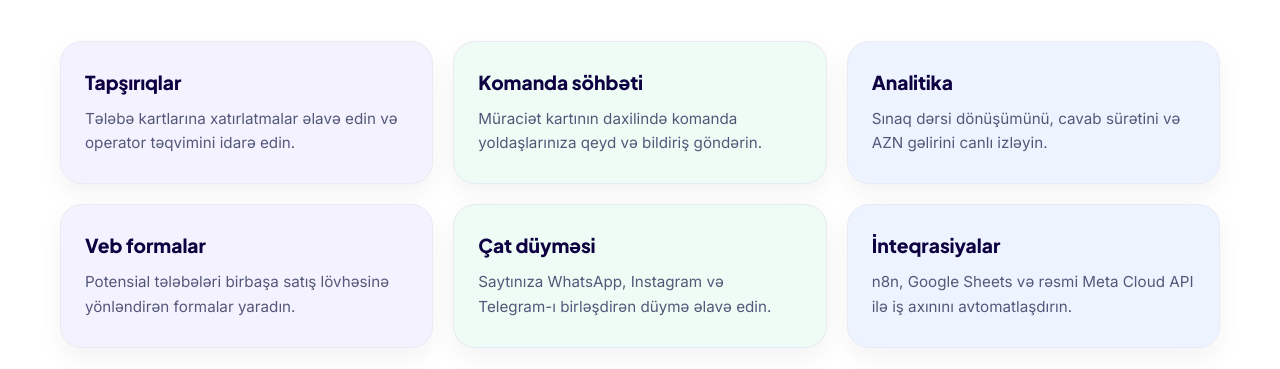
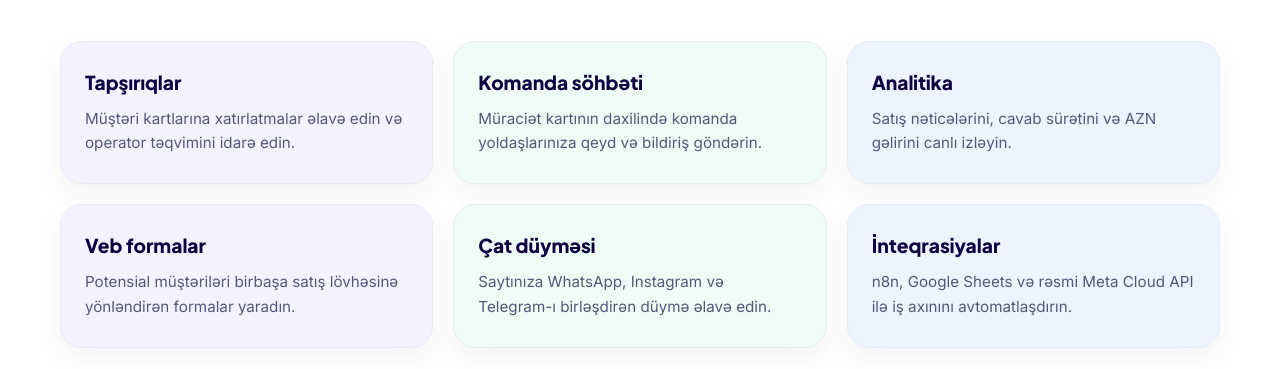
Before and after one commit to azadhashimoc-debug/qeydai, a Next.js app: page /az/product in a window 1280 px wide. Shown: the part 4160-4529 px from the top of the page. Built offline with nearby package versions, Linux system fonts and the light colour scheme.

Commit message:
fix(marketing): align customer journeys and universal CRM copy

```diff
--- a/src/app/[lang]/product/page.tsx
+++ b/src/app/[lang]/product/page.tsx
@@ -43,18 +43,18 @@ export default async function ProductPage({ params }: PageProps<"/[lang]/product
 
   const extraTools = isEn
     ? [
-        { title: "Tasks", desc: "Set follow-up reminders directly on student profiles and keep operators aligned.", tone: "lavender" as const },
+        { title: "Tasks", desc: "Set follow-up reminders directly on customer profiles and keep operators aligned.", tone: "lavender" as const },
         { title: "Team chat", desc: "Discuss inquiries internally inside each lead card without leaving the inbox.", tone: "mint" as const },
-        { title: "Analytics", desc: "Monitor trial conversion rates, response speed, and revenue in AZN.", tone: "sky" as const },
-        { title: "Web forms", desc: "Embed fast trial registration forms directly into your center's website.", tone: "lavender" as const },
+        { title: "Analytics", desc: "Monitor sales conversion rates, response speed, and revenue in AZN.", tone: "sky" as const },
+        { title: "Web forms", desc: "Embed fast lead capture forms directly into your center's website.", tone: "lavender" as const },
         { title: "Chat widget", desc: "Connect WhatsApp, Instagram, and Telegram into one multi-channel widget.", tone: "mint" as const },
         { title: "Integrations", desc: "Automate enrollments with n8n webhooks, Google Sheets, and Meta Cloud API.", tone: "sky" as const },
       ]
     : [
-        { title: "Tapşırıqlar", desc: "Tələbə kartlarına xatırlatmalar əlavə edin və operator təqvimini idarə edin.", tone: "lavender" as const },
+        { title: "Tapşırıqlar", desc: "Müştəri kartlarına xatırlatmalar əlavə edin və operator təqvimini idarə edin.", tone: "lavender" as const },
         { title: "Komanda söhbəti", desc: "Müraciət kartının daxilində komanda yoldaşlarınıza qeyd və bildiriş göndərin.", tone: "mint" as const },
-        { title: "Analitika", desc: "Sınaq dərsi dönüşümünü, cavab sürətini və AZN gəlirini canlı izləyin.", tone: "sky" as const },
-        { title: "Veb formalar", desc: "Potensial tələbələri birbaşa satış lövhəsinə yönləndirən formalar yaradın.", tone: "lavender" as const },
+        { title: "Analitika", desc: "Satış nəticələrini, cavab sürətini və AZN gəlirini canlı izləyin.", tone: "sky" as const },
+        { title: "Veb formalar", desc: "Potensial müştəriləri birbaşa satış lövhəsinə yönləndirən formalar yaradın.", tone: "lavender" as const },
         { title: "Çat düyməsi", desc: "Saytınıza WhatsApp, Instagram və Telegram-ı birləşdirən düymə əlavə edin.", tone: "mint" as const },
         { title: "İnteqrasiyalar", desc: "n8n, Google Sheets və rəsmi Meta Cloud API ilə iş axınını avtomatlaşdırın.", tone: "sky" as const },
       ];
```
